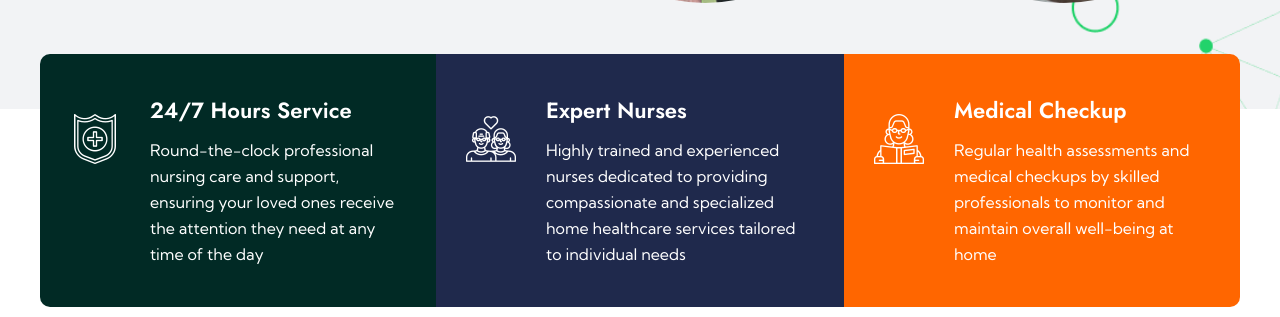
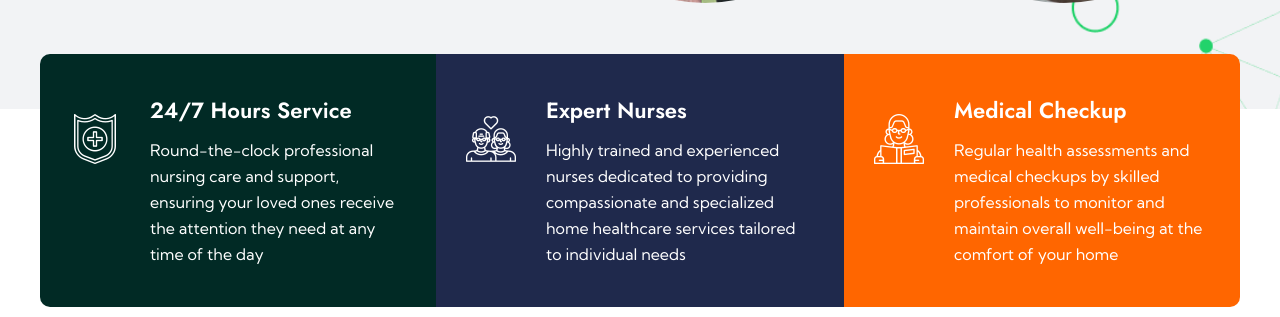
Before and after one commit to Purusothaman73/Auracare, a plain HTML site: page index.html in a window 1280 px wide. Shown: the part 800-1117 px from the top of the page. Drawn offline with Linux system fonts and the light colour scheme; files whose address does not match are found by name.

Commit message:
Update index.html

```diff
--- a/index.html
+++ b/index.html
@@ -222,8 +222,7 @@
 							<div class="content">
 								<span class="icon"><i class="flaticon-oldkare-reading"></i></span>
 								<h4 class="title">Medical Checkup</h4>
-								<div class="text">Regular health assessments and medical checkups by skilled professionals to monitor and maintain overall well-being at home
-								</div>
+								<div class="text">Regular health assessments and medical checkups by skilled professionals to monitor and maintain overall well-being at the comfort of your home
 							</div>
 						</div>
 					</div>
```
